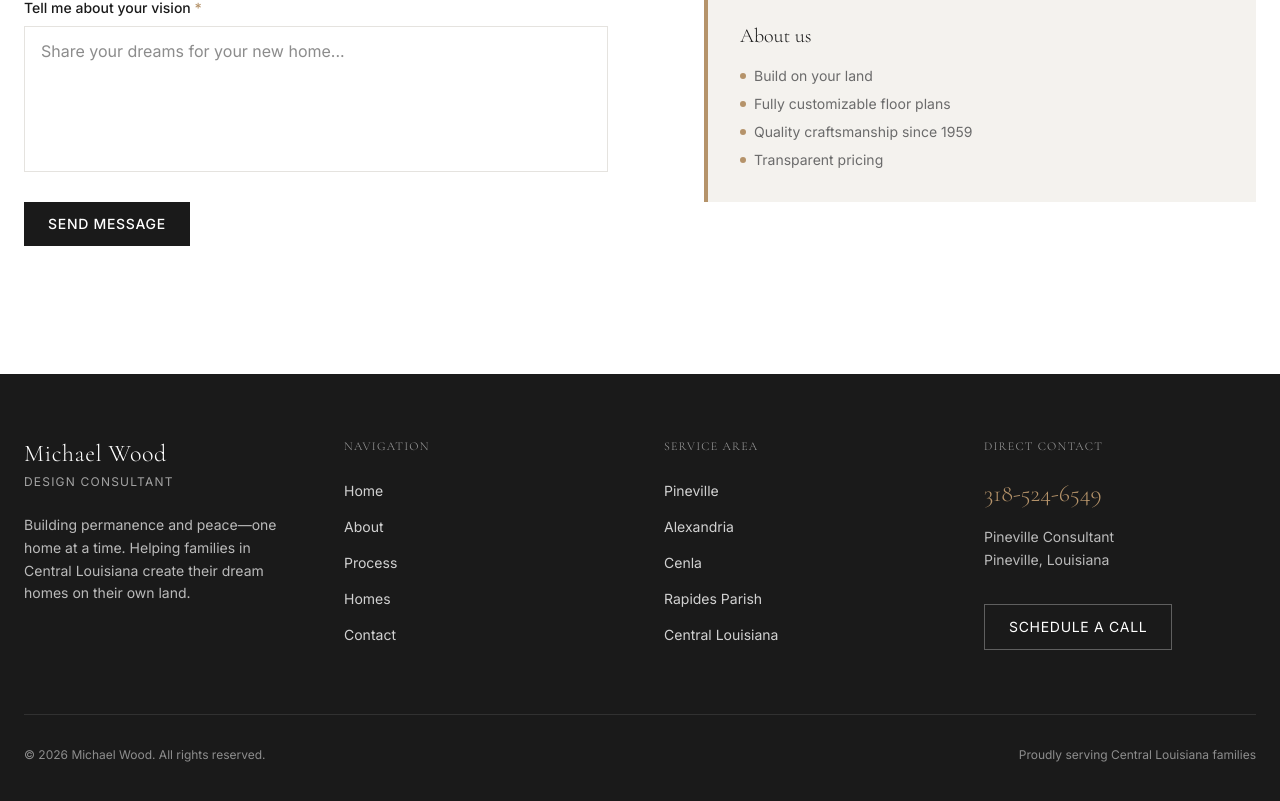
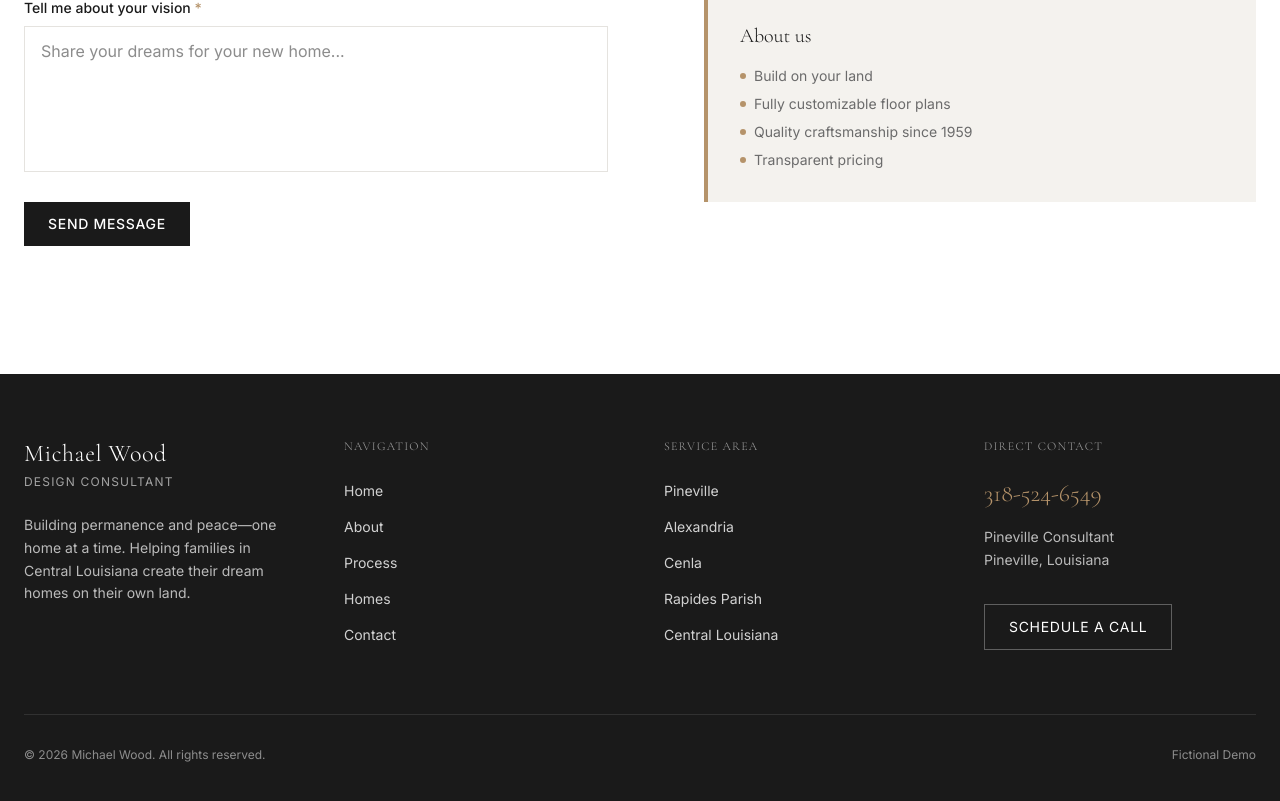
Before and after one commit to andymutale/dumbdancin, a Next.js app: page /contact in a window 1280 px wide. Shown: the part 982-1783 px from the top of the page. Built offline with nearby package versions, Linux system fonts and the light colour scheme.

Commit message:
Update footer.tsx

```diff
--- a/components/footer.tsx
+++ b/components/footer.tsx
@@ -101,7 +101,7 @@ export function Footer() {
             &copy; {new Date().getFullYear()} Michael Wood. All rights reserved.
           </p>
           <p className="text-xs text-white/50">
-            Proudly serving Central Louisiana families
+            Fictional Demo
           </p>
         </div>
       </div>
```
